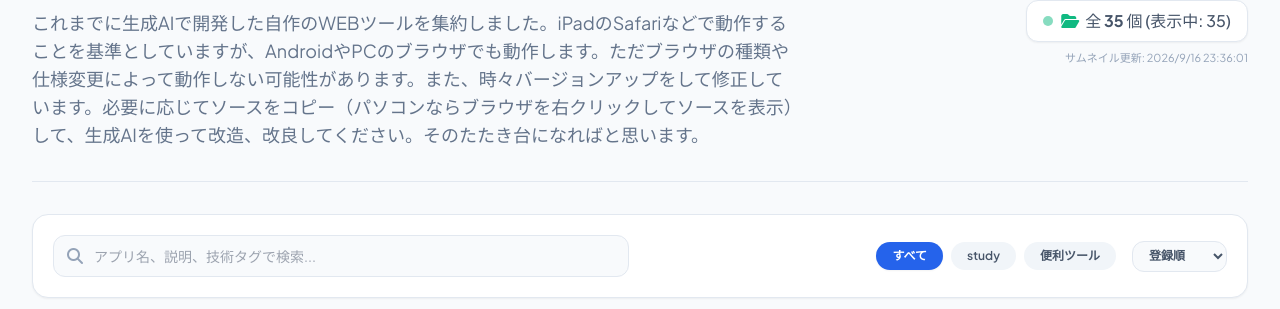
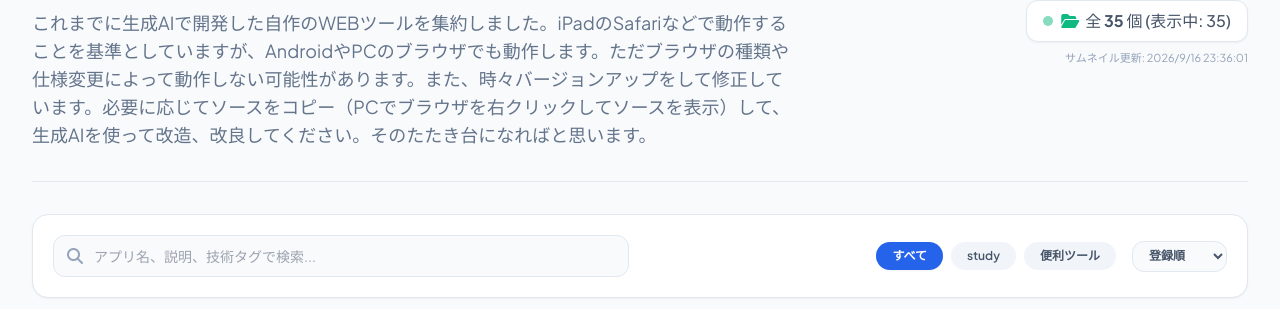
Before and after one commit to nakatasapporo-create/nakatasapporo-create.github.io, a website: page index.html in a window 1280 px wide. Shown: the part 180-489 px from the top of the page. Drawn offline with nearby package versions, Linux system fonts and the light colour scheme.

Commit message:
Update index.html

```diff
--- a/index.html
+++ b/index.html
@@ -55,7 +55,7 @@
     <section class="text-center md:text-left md:flex md:items-center md:justify-between border-b border-slate-200 dark:border-slate-800 pb-8 mb-8">
       <div class="max-w-3xl">
         <h2 class="text-3xl font-extrabold tracking-tight text-slate-900 dark:text-white sm:text-4xl">マイ・Webアプリケーション集<br><span class="text-xl sm:text-2xl font-semibold text-slate-500 dark:text-slate-400">By NakataSapporo</span></h2>
-        <p class="mt-3 text-base sm:text-lg text-slate-500 dark:text-slate-400 leading-relaxed">これまでに生成AIで開発した自作のWEBツールを集約しました。iPadのSafariなどで動作することを基準としていますが、AndroidやPCのブラウザでも動作します。ただブラウザの種類や仕様変更によって動作しない可能性があります。また、時々バージョンアップをして修正しています。必要に応じてソースをコピー（パソコンならブラウザを右クリックしてソースを表示）して、生成AIを使って改造、改良してください。そのたたき台になればと思います。</p>
+        <p class="mt-3 text-base sm:text-lg text-slate-500 dark:text-slate-400 leading-relaxed">これまでに生成AIで開発した自作のWEBツールを集約しました。iPadのSafariなどで動作することを基準としていますが、AndroidやPCのブラウザでも動作します。ただブラウザの種類や仕様変更によって動作しない可能性があります。また、時々バージョンアップをして修正しています。必要に応じてソースをコピー（PCでブラウザを右クリックしてソースを表示）して、生成AIを使って改造、改良してください。そのたたき台になればと思います。</p>
       </div>
       <div class="mt-6 md:mt-0 flex flex-col items-center md:items-end gap-2">
         <div class="px-4 py-2 bg-white dark:bg-slate-800 rounded-xl border border-slate-200 dark:border-slate-700 shadow-sm flex items-center space-x-2"><span class="w-2.5 h-2.5 rounded-full bg-emerald-500 animate-pulse"></span><span id="app-count-badge" class="text-slate-600 dark:text-slate-300 font-medium">ロード中...</span></div>
```
